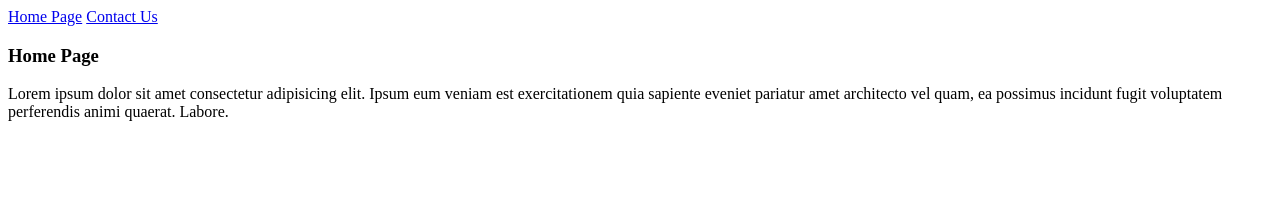
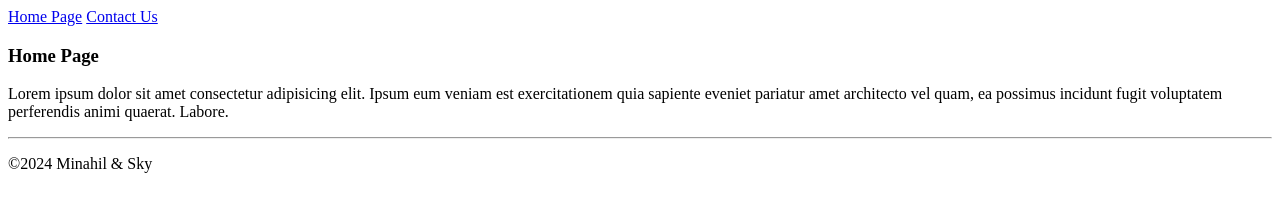
Before and after one commit to Minahil111/Thursday-git-practice, a plain HTML site: page index.html in a window 1280 px wide. Drawn offline with Linux system fonts and the light colour scheme.

Commit message:
Added footer contents to index

```diff
--- a/index.html
+++ b/index.html
@@ -21,8 +21,8 @@
     </section>
 </article>
 <footer>
-
-
+    <hr>
+    <p>&copy;2024 Minahil & Sky</p>
 </footer>
 
 </body>
```
